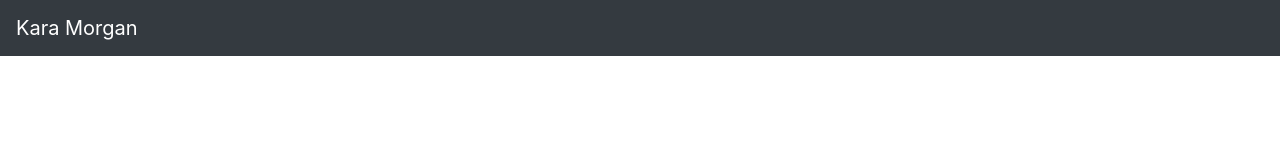
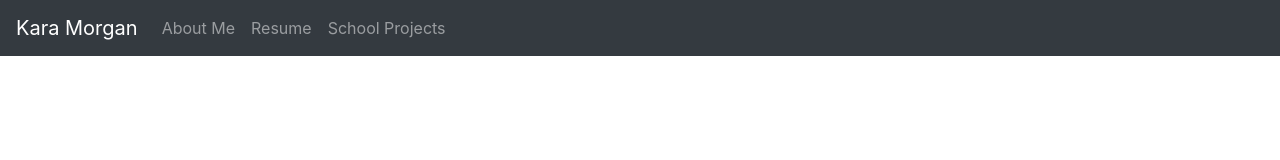
Before and after one commit to Kara-Morgan/Portfolio-Website, a plain HTML site: page index.html in a window 1280 px wide. Drawn offline with nearby package versions, Linux system fonts and the light colour scheme.

Commit message:
Adding titles to navbar

```diff
--- a/index.html
+++ b/index.html
@@ -15,7 +15,26 @@
         <nav class="navbar navbar-expand-md navbar-dark fixed-top bg-dark">
             <a class="navbar-brand" herf="#">Kara Morgan</a>
             <div class="collapse navbar-collapse" id="navbarCollapse">
-
+                <ul class="navbar-nav mr-auto">
+                    <li>
+                        <a class="nav-link" herf="#">
+                            About Me
+                            <span class="sr-only">(current)</span>
+                        </a>
+                    </li>
+                    <li>
+                        <a class="nav-link" herf="#">
+                            Resume
+                            <span class="sr-only">(current)</span>
+                        </a>
+                    </li>
+                    <li>
+                        <a class="nav-link" herf="#">
+                            School Projects
+                            <span class="sr-only">(current)</span>
+                        </a>
+                    </li>
+                </ul>
             </div>
         </nav>
     </header>
```
